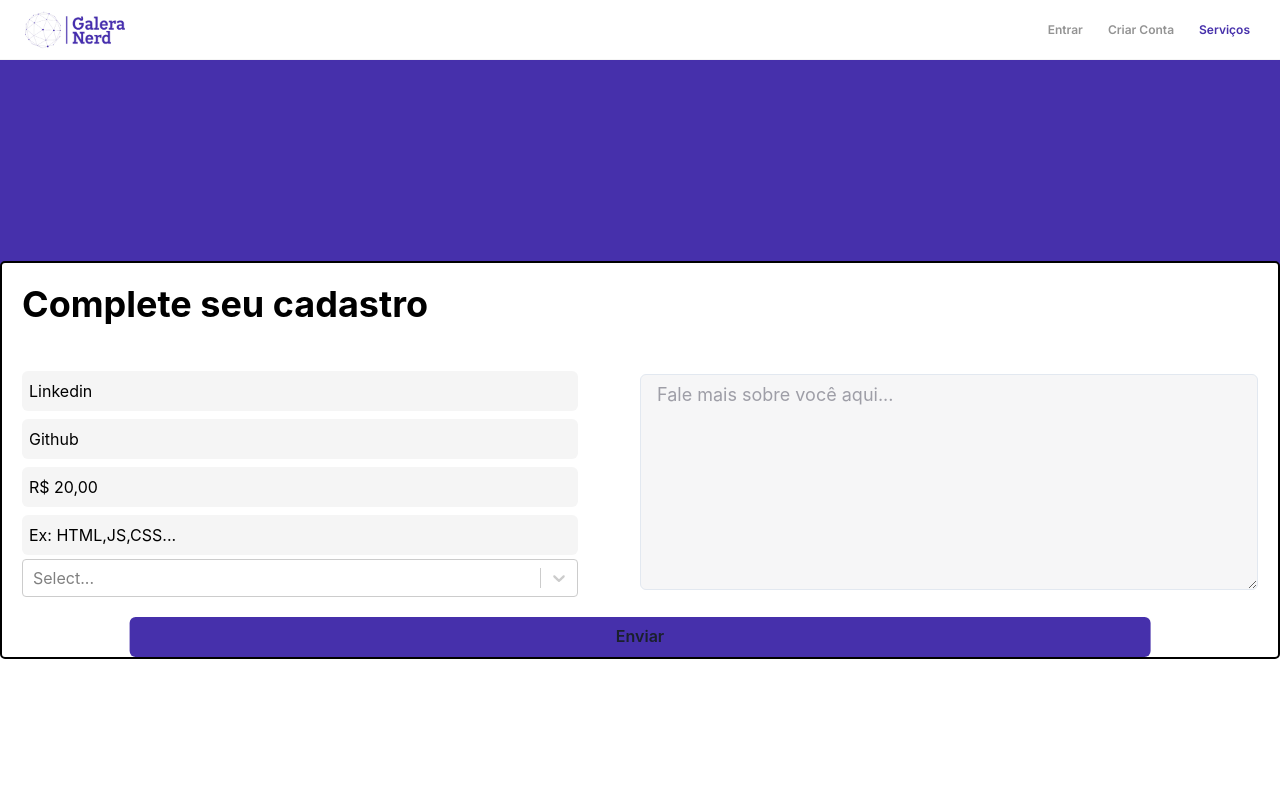
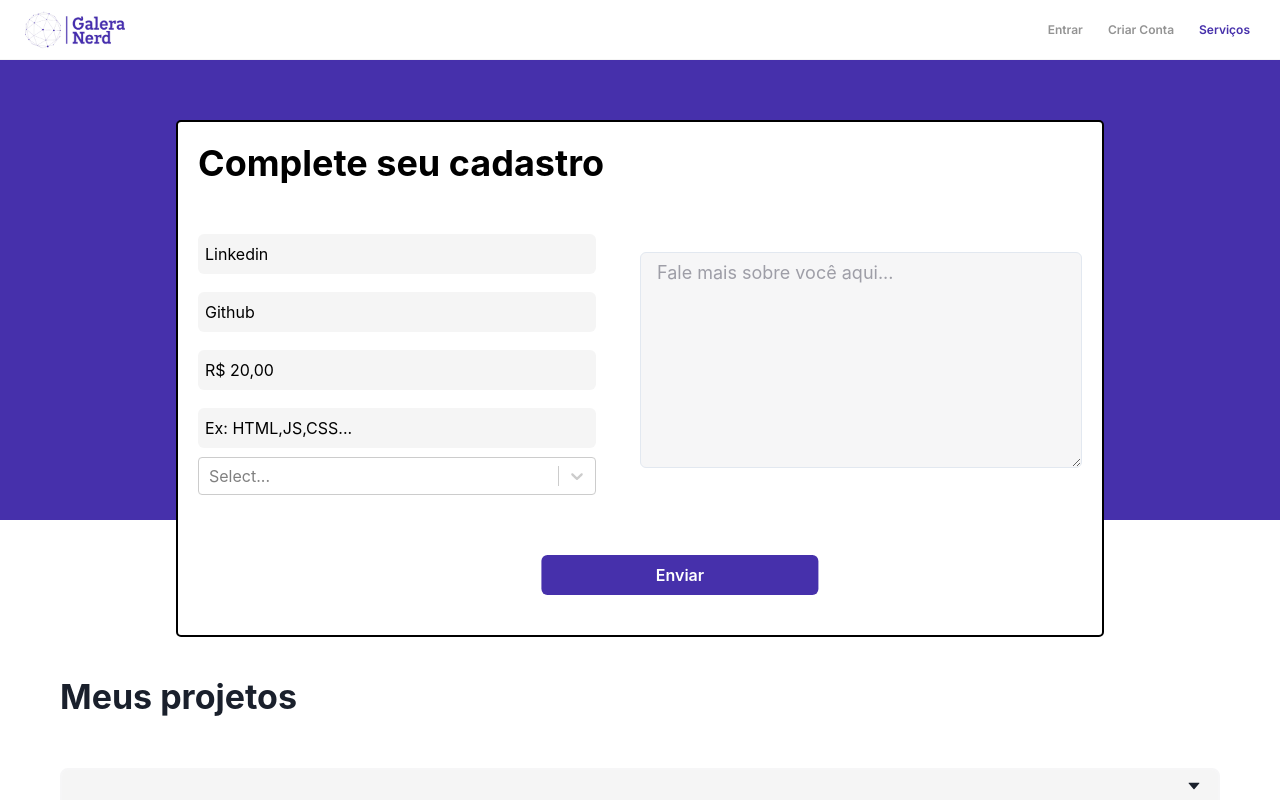
Before and after one commit to PauloHenriqueMagno/GaleraNerd, a React (Create React App) app: page /dev in a window 1280 px wide. Shown: the top 800 px of the page. Built offline with nearby package versions, Linux system fonts and the light colour scheme; no server answers.

Commit message:
feature: page created with the components imported

```diff
--- a/src/components/DevForm/index.jsx
+++ b/src/components/DevForm/index.jsx
@@ -49,7 +49,8 @@ const DevForm = () => {
   return (
     <Box
       sx={{
-        width: "200%",
+        width: "80%",
+        margin: "auto",
         display: "flex",
         flexDirection: "column",
         border: "black solid 2px",
@@ -57,7 +58,7 @@ const DevForm = () => {
         backgroundColor: "white",
         input: {
           bgColor: "grey.4",
-          m: "4px 0",
+          m: "9px 0",
           "::placeholder": {
             color: "black",
           },
@@ -116,9 +117,11 @@ const DevForm = () => {
         <Button
           sx={{
             bgColor: "purple.2",
-            width: "80%",
+            color: " white",
+            width: "30%",
             transform: "translate(-50%)",
             left: "50%",
+            m: "10",
           }}
           onClick={() => {
             console.log(data);
--- a/src/pages/Dev/index.jsx
+++ b/src/pages/Dev/index.jsx
@@ -1,7 +1,7 @@
 import DevForm from "../../components/DevForm";
-// import ProjectCard from "../../components/ProjectCard";
+import ProjectCard from "../../components/ProjectCard";
 import HeaderComponent from "../../components/Header";
-import { Flex } from "@chakra-ui/react";
+import { Box, Flex, Accordion, Heading } from "@chakra-ui/react";
 
 const Dev = () => {
   return (
@@ -9,7 +9,7 @@ const Dev = () => {
       <HeaderComponent />
       <Flex
         align="center"
-        justifyContent={{ mobile: "center", desktop: "flex-start" }}
+        justifyContent={{ mobile: "center", desktop: "center" }}
         minHeight="100vh"
         minWidth="100vw"
         bgGradient={{
@@ -17,8 +17,22 @@ const Dev = () => {
           desktop: "linear(to-b, purple.2 50%, white 50%, )",
         }}
       >
-        <DevForm />
-        {/* <ProjectCard /> */}
+        <Box
+          m="60px"
+          flex-direction="column"
+          justifyContent="space-around"
+          h="100vh"
+          w="100vw"
+          maxWidth="1280"
+        >
+          <DevForm />
+          <Heading mt="10" fontSize="34px">
+            Meus projetos
+          </Heading>
+          <Accordion mt="50px" minWidth="500" defaultIndex={[0]} allowMultiple>
+            <ProjectCard />
+          </Accordion>
+        </Box>
       </Flex>
     </>
   );
```
